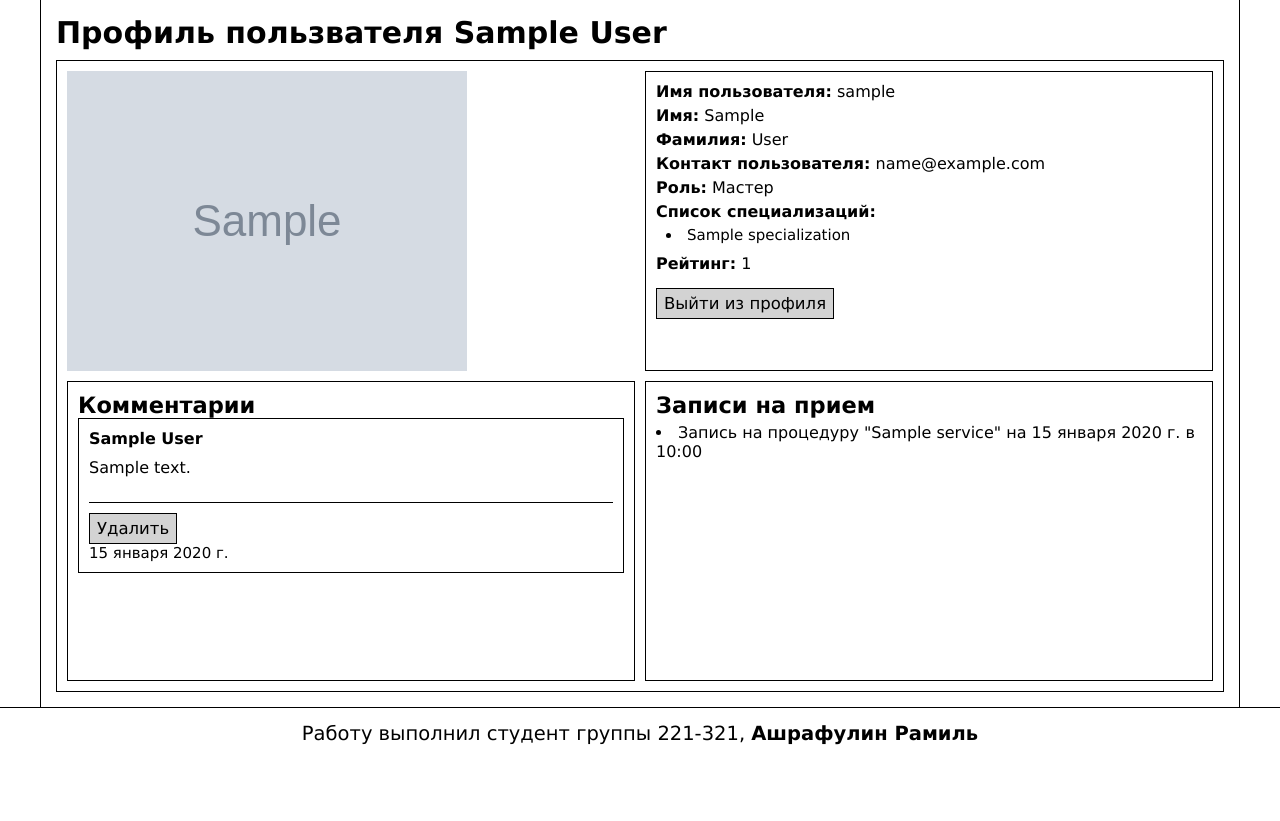
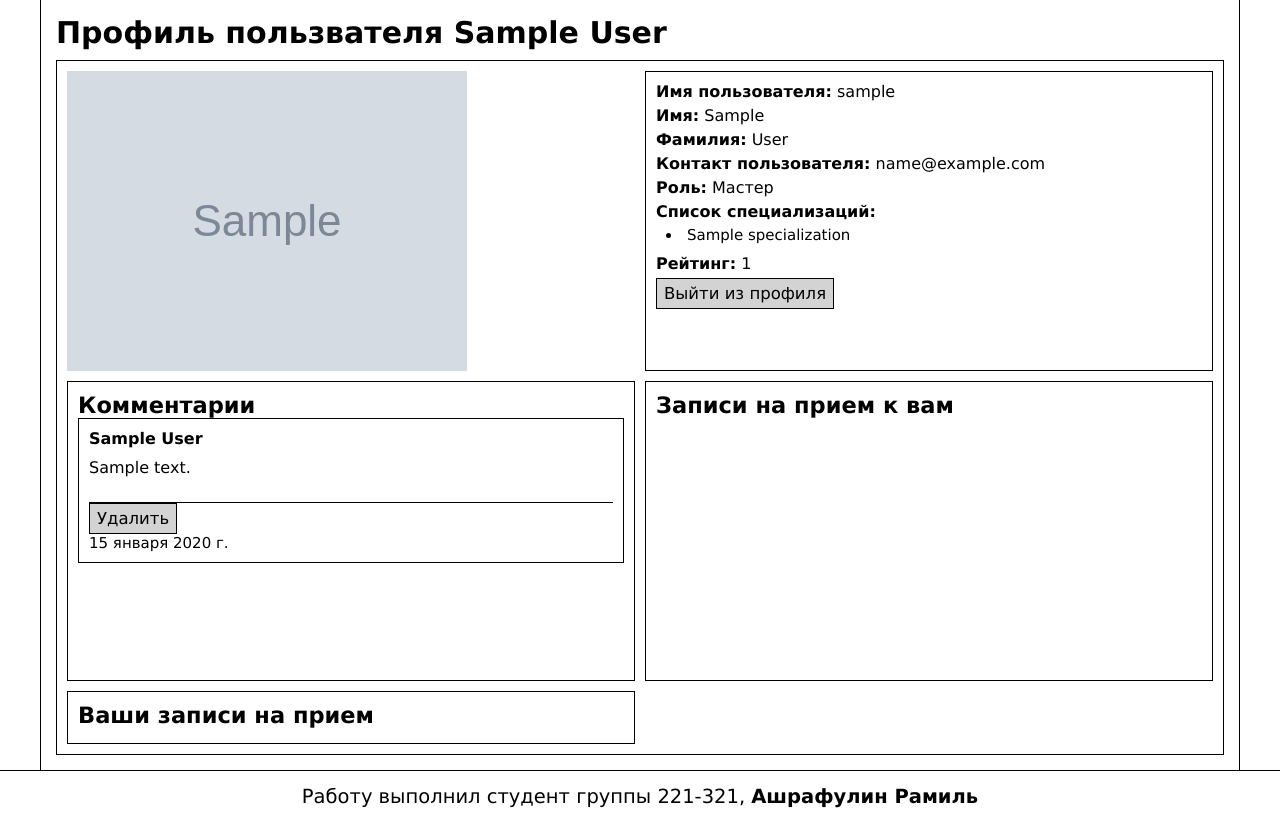
Before and after one commit to PereverzevIvan/course-work-ramil, a Django app: page /user_profile/1 in a window 1280 px wide. Shown: the part 51-872 px from the top of the page. Before the commit the page ends 796 px from the top, so only its background shows below. Run offline with Django 4.2, Linux system fonts and the light colour scheme; a user stored in the database is signed in; tables that the repository leaves empty hold one stand-in row (values such as "Sample post"); grey boxes marked "Sample" are stand-in pictures.

Commit message:
Бала добавлена возможность закрывать запись на прием, как для пользователя, так и для мастера

```diff
--- a/courseWorkRamil/beautySalon/models.py
+++ b/courseWorkRamil/beautySalon/models.py
@@ -55,6 +55,7 @@
     service = models.ForeignKey(Service, on_delete=models.CASCADE, verbose_name='Процедура')
     date = models.DateField(null=False, auto_now=False, auto_now_add=False, verbose_name='Дата приема')
     time = models.TimeField(null=False, auto_now=False, auto_now_add=False, verbose_name="Время приема")
+    status = models.BooleanField(null=False, blank=False, default=False, verbose_name='Запись закрыта')
 
     def __str__(self):
             return f'Запись №{self.id} на {self.time} {self.date}'
@@ -157,7 +158,7 @@
 
 
 class AppointmentAdmin(admin.ModelAdmin):
-    list_display = ('id', 'date', 'time', 'user', 'master', 'service')
+    list_display = ('id', 'date', 'time', 'user', 'master', 'service', 'status')
     list_display_links = ('id', 'date', 'time')
     list_filter = ['service']
     search_fields = ['user__username', 'master__username']
--- a/courseWorkRamil/beautySalon/templates/make_appointment.html
+++ b/courseWorkRamil/beautySalon/templates/make_appointment.html
@@ -39,7 +39,7 @@
     {% load static %}
     <h1>Регистрация на запись - {{ service.name }}</h1>
     {% get_time_for_service service as all_times %}
-    {% get_masters_for_service service as all_masters %}
+    {% get_masters_for_service service user as all_masters %}
     <p class="common-text common-text--size_big card__text"><span class="bold_text">Стоимость:</span> {{ service.price }} рублей</p>
                 <p class="common-text common-text--size_big card__text"><span class="bold_text">Проложительность:</span> {{ service.duration }} минут</p>
                 <p class="common-text card__text"><span class="bold_text">Относится к специализации:</span> {{ service.specialization.name }}</p>
--- a/courseWorkRamil/beautySalon/templates/user_profile.html
+++ b/courseWorkRamil/beautySalon/templates/user_profile.html
@@ -35,7 +35,6 @@
         padding: 5px 7px;
         background-color: lightgray;
         border: 1px solid black;
-        margin-top: 10px;
     }
 
     .bold_text {
@@ -61,6 +60,20 @@
     }
     .comment__author {
         font-weight: bold;
+    }
+
+    .appointment-list {
+        list-style-position: inside;
+        gap: 10px;
+    }
+
+    .appointment-list__item {
+        display: flex;
+        gap: 15px;
+        padding: 5px;
+        border: 1px solid black;
+        align-items: center;
+        justify-content: space-between;
     }
 </style>
 {% endblock additional_styles %}
@@ -148,14 +161,34 @@
                     {% endif %}
                 </div>
             </div>
+
+            {% get_appointments_for_master master as all_appointments %}
+            <div class="appointment-container wrapper">
+                <h2>Записи на прием к вам</h2>
+                <ul class="appointment-list wrapper">
+                    {% for record in all_appointments %}
+                    {% if not record.status %}
+                        <li class="appointment-list__item">
+                            <p class="common-text">{{ record.service.name }} на {{ record.date }} в {{ record.time }}</p>
+                            <a class="btn btn-link" href="{% url 'beautySalon:close_appointment' record.id %}">Закрыть</a>
+                        </li>
+                    {% endif %}
+                    {% endfor %}
+                </ul>
+            </div>
         {% endif %}
         {% if user.id == human.id %}
             {% get_appointments_for_user user as all_appointments %}
             <div class="appointment-container wrapper">
-                <h2>Записи на прием</h2>
-                <ul style="list-style-position: inside;">
+                <h2>Ваши записи на прием</h2>
+                <ul class="appointment-list wrapper">
                     {% for record in all_appointments %}
-                        <li class="common-text">Запись на процедуру "{{ record.service.name }}" на {{ record.date }} в {{ record.time }}</li>
+                    {% if not record.status %}
+                        <li class="appointment-list__item">
+                            <p class="common-text">{{ record.service.name }} на {{ record.date }} в {{ record.time }}</p>
+                            <a class="btn btn-link" href="{% url 'beautySalon:close_appointment' record.id %}">Отказаться</a>
+                        </li>
+                    {% endif %}
                     {% endfor %}
                 </ul>
             </div>
--- a/courseWorkRamil/beautySalon/templatetags/extra_funcs.py
+++ b/courseWorkRamil/beautySalon/templatetags/extra_funcs.py
@@ -9,6 +9,11 @@
 @register.simple_tag()
 def get_current_date():
     return datetime.today().strftime('%Y-%m-%d')
+
+
+@register.simple_tag()
+def get_current_time():
+    return datetime.now().strftime("%H:%M:%S")
 
 
 @register.simple_tag()
@@ -47,20 +52,27 @@
 
 
 @register.simple_tag()
-def get_masters_for_service(service):
+def get_masters_for_service(service, user):
     all_masters = Master.objects.all()
     need_masters = []
 
     for master in all_masters:
         if service.specialization in master.specialization.all():
-            need_masters.append(master)
+            if master.user.id != user.id:
+                need_masters.append(master)
 
     return need_masters
 
 
 @register.simple_tag()
 def get_appointments_for_user(user):
-    all_appointments = Appointment.objects.filter(user_id=user.id)
+    all_appointments = Appointment.objects.filter(user_id=user.id, status=False)
+    return all_appointments
+
+
+@register.simple_tag()
+def get_appointments_for_master(master):
+    all_appointments = Appointment.objects.filter(master_id=master.id, status=False)
     return all_appointments
 
 
--- a/courseWorkRamil/beautySalon/urls.py
+++ b/courseWorkRamil/beautySalon/urls.py
@@ -11,10 +11,11 @@
     path('services/', views.show_all_services, name='all_services'),
     path('one_master/<int:user_id>', views.show_user_profile, name='one_master'),
     path('make_appointment/<int:service_id>', views.make_appointment, name='make_appointment'),
+    path('close_appointment/<int:appointment_id>', views.close_appointment, name='close_appointment'),
     path('set_rating/', views.set_rating, name='set_rating'),
     path('articles/', views.show_all_articles, name='all_articles'),
     path('one_article/<int:article_id>', views.show_one_article, name='one_article'),
-    path('add_comment/<int:master_id>/', views.add_comment, name='add_comment'),
+    path('add_comment/<int:master_id>', views.add_comment, name='add_comment'),
     path('detele_comment/<int:comment_id>', views.delete_comment, name='delete_comment'),
 ]
 
--- a/courseWorkRamil/beautySalon/views.py
+++ b/courseWorkRamil/beautySalon/views.py
@@ -52,6 +52,20 @@
                 appointment.save()
                 context['message'] = 'Запись успешно оформлена.'
         return render(request, 'make_appointment.html', context)
+
+
+def close_appointment(request, appointment_id):
+    appointment = get_object_or_404(Appointment, id=appointment_id)
+    user = request.user
+
+    if user.is_authenticated:
+        if user.id == appointment.user.id or user.id == appointment.master.user.id:
+            appointment.status = True
+            appointment.save()
+            print(1)
+
+    return HttpResponsePermanentRedirect(reverse('beautySalon:user_profile', kwargs={'user_id': user.id}))
+
 
 def show_user_profile(request, user_id: int):
     user = get_object_or_404(User, pk=user_id)
--- a/courseWorkRamil/courseWorkRamil/settings.py
+++ b/courseWorkRamil/courseWorkRamil/settings.py
@@ -108,7 +108,7 @@
 
 LANGUAGE_CODE = 'ru'
 
-TIME_ZONE = 'UTC'
+TIME_ZONE = 'Europe/Moscow'
 
 USE_I18N = True
 
```
Also changed, not shown: courseWorkRamil/beautySalon/migrations/0005_appointment_status.py (added).
